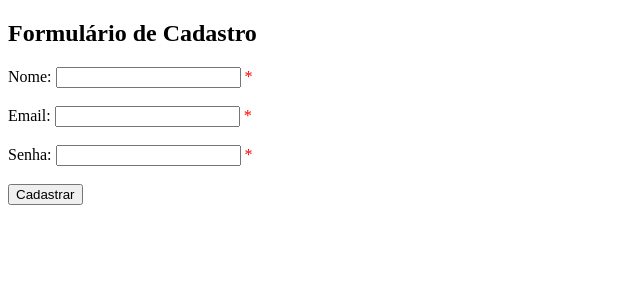
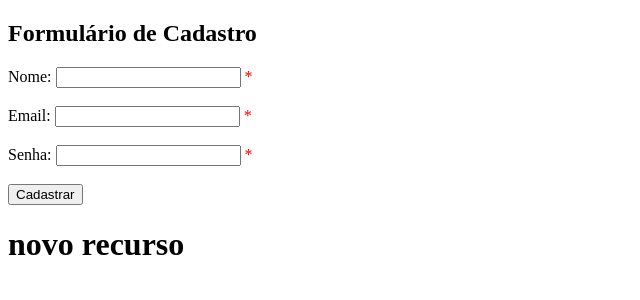
Before and after one commit to Daniellessantos/site-projeto-site, a PHP site: page / in a window 1280 px wide. Shown: the top 300 px of the page, without its empty margins (0-640 px from the left). Run offline with PHP 8.4, Linux system fonts and the light colour scheme.

Commit message:
comecei a escrever o content

```diff
--- a/index.php
+++ b/index.php
@@ -53,5 +53,6 @@ if ($_SERVER["REQUEST_METHOD"] == "POST") {
         <br><br>
         <input type="submit" value="Cadastrar">
     </form>
+    <h1>novo recurso</h1>
 </body>
 </html>
```
